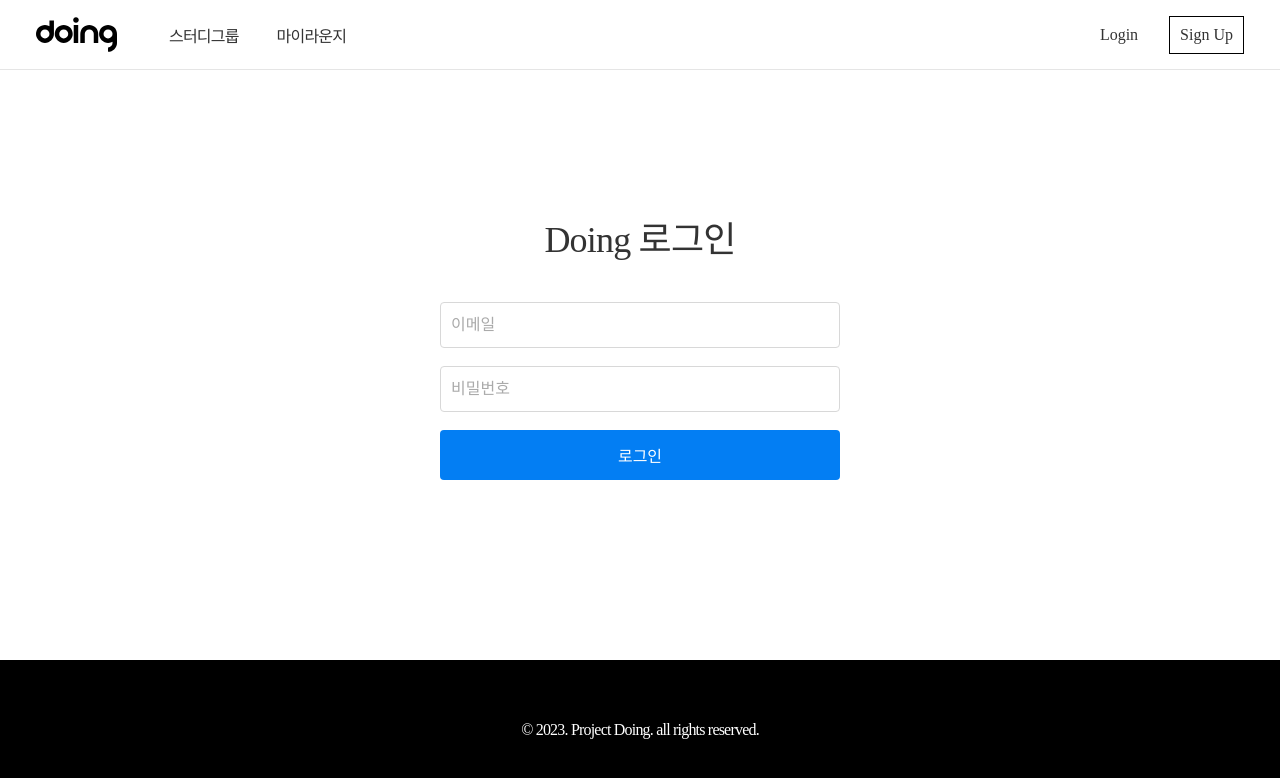
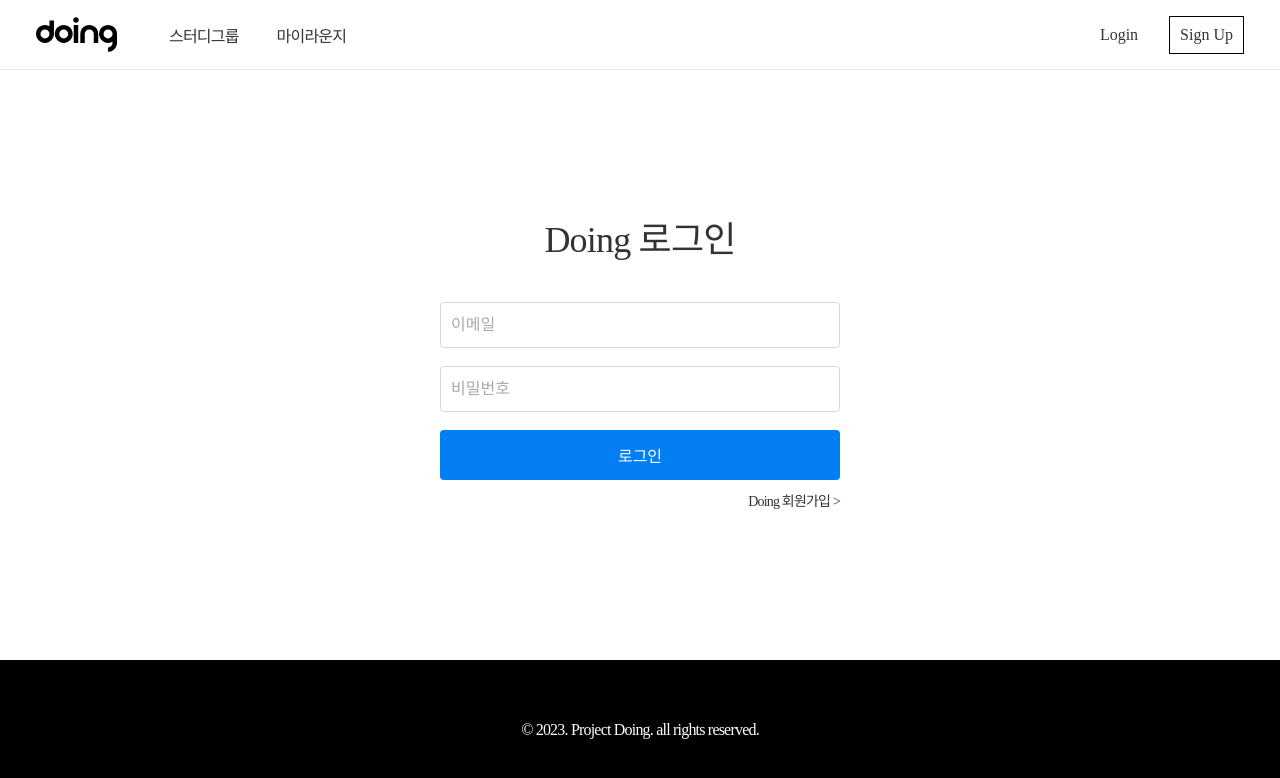
Before and after one commit to geniee1220/project-doing, a React (Vite) app: page /login in a window 1280 px wide. Shown: the top 778 px of the page. Built offline with nearby package versions, Linux system fonts and the light colour scheme; no server answers; the database is empty.

Commit message:
FIx : Updated to correctly expose the nickname when switching accounts (closed #4)

```diff
--- a/src/App.tsx
+++ b/src/App.tsx
@@ -17,24 +17,13 @@ import GroupEdit from "./pages/group/GroupEdit";
 import Loader from "./components/atoms/Loader";
 
 function App() {
-  // 유저 정보 불러오기
-  const [user, setUser] = useRecoilState(userState);
-
-  useEffect(() => {
-    const storedUser = localStorage.getItem("user");
-
-    if (storedUser) {
-      setUser(JSON.parse(storedUser));
-    }
-  }, []);
-
   // 파이어베이스 게시글 & 댓글 불러오기
   useGroups();
   useComments();
 
   return (
     <>
-      <Suspense>
+      <Suspense fallback={<Loader />}>
         <Routes>
           <Route path="/" element={<Home />} />
 
--- a/src/components/organisms/Header/index.tsx
+++ b/src/components/organisms/Header/index.tsx
@@ -7,6 +7,7 @@ import { auth } from "../../../../firebase";
 import styledComponent from "./Header.style";
 import Button from "../../atoms/Button";
 import Logo from "../../atoms/Logo";
+
 const {
   HeaderContainer,
   HeaderInner,
@@ -31,6 +32,10 @@ function Header() {
     try {
       await auth.signOut();
       setIsAuthenticatedState(false);
+      setUser({
+        email: "",
+        nickname: "",
+      });
       localStorage.setItem("isAuthenticated", "false");
       navigate("/");
     } catch (error) {
--- a/src/pages/Login.tsx
+++ b/src/pages/Login.tsx
@@ -3,7 +3,7 @@ import { useContext, useState } from "react";
 // recoil
 import { useRecoilState } from "recoil";
 import { useNavigate } from "react-router-dom";
-import { isAuthenticatedState } from "../atoms/userState";
+import { isAuthenticatedState, userState } from "../atoms/userState";
 
 // react-query
 import { useMutation } from "react-query";
@@ -28,6 +28,7 @@ import Input from "../components/atoms/Form/Input/index.tsx";
 import Button from "../components/atoms/Button/index.tsx";
 import ErrorMessage from "../components/atoms/Message/ErrorMessage/index.tsx";
 import { AuthContext } from "../apis/user/index.tsx";
+import StyledLink from "../components/atoms/StyledLink/StyledLink.style.tsx";
 
 interface UserProps {
   nickname: string;
@@ -44,6 +45,7 @@ function Login() {
 
   const [isAuthenticated, setIsAuthenticatedState] =
     useRecoilState(isAuthenticatedState);
+  const [user, setUser] = useRecoilState(userState);
 
   const {
     register,
@@ -101,10 +103,9 @@ function Login() {
       const modifiedUser = {
         email: userData.email,
         nickname: userData.nickname,
-        selfIntroduction: userData.selfIntroduction,
       };
 
-      localStorage.setItem("user", JSON.stringify(modifiedUser));
+      setUser(modifiedUser);
     },
   });
 
@@ -158,6 +159,16 @@ function Login() {
           </ErrorMessage>
         )}
       </form>
+      <div style={{ display: "flex", marginBottom: "100px" }}>
+        <StyledLink
+          to="/register"
+          style={{
+            margin: "10px 0 0 auto",
+          }}
+        >
+          Doing 회원가입 &gt;
+        </StyledLink>
+      </div>
     </MainTemplate>
   );
 }
```
